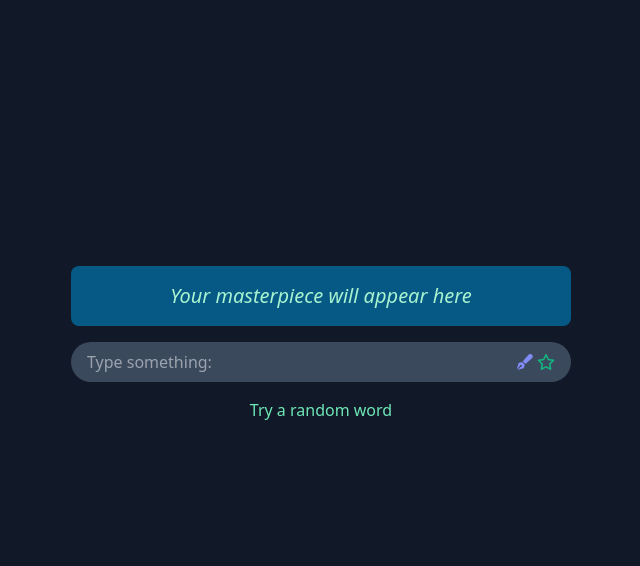
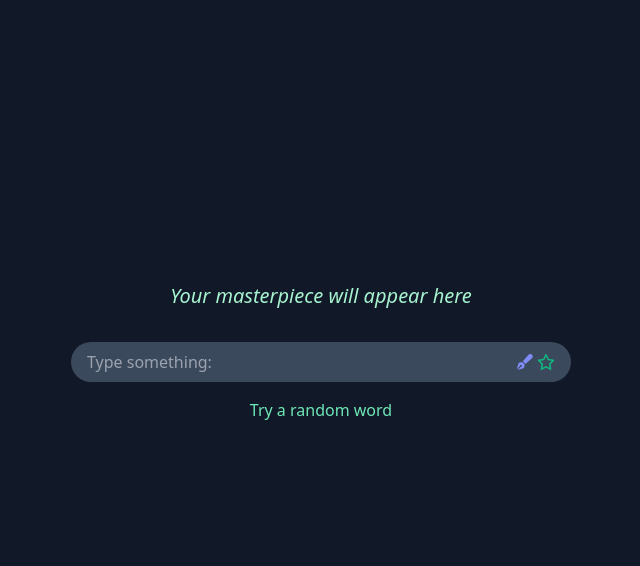
Before and after one commit to krushilnaik/final_project_kn, a Django app: page /generator in a window 1280 px wide. Shown: the part 56-622 px from the top of the page, without its empty margins (319-959 px from the left). Run offline with Django 3.2, Linux system fonts and the light colour scheme; the visitor is signed in with stand-in values (Sample User, id 1).

Commit message:
Styling tweaks

```diff
--- a/ascii_djenerator/templates/generator.html
+++ b/ascii_djenerator/templates/generator.html
@@ -1,7 +1,7 @@
 {% extends 'layouts/base.html' %}
 
 {% block content %}
-  <div class="flex justify-center bg-sky-800 rounded-lg min-w-[500px] w-fit m-auto">
+  <div class="flex justify-center rounded-lg min-w-[500px] w-fit m-auto">
     <div class="font-mono text-sm p-4">
       {% if art %}
         {% for line in art %}
--- a/static/css/output.css
+++ b/static/css/output.css
@@ -570,7 +570,7 @@ a:hover {
 }
 
 .bg {
-  color: dodgerblue;
+  color: rgba(30, 143, 255, 0.337);
 }
 
 .sr-only {
@@ -865,11 +865,6 @@ a:hover {
   border-color: rgb(209 213 219 / var(--tw-border-opacity));
 }
 
-.bg-sky-800 {
-  --tw-bg-opacity: 1;
-  background-color: rgb(7 89 133 / var(--tw-bg-opacity));
-}
-
 .bg-slate-600\/80 {
   background-color: rgb(71 85 105 / 0.8);
 }
--- a/static/css/styles.css
+++ b/static/css/styles.css
@@ -27,6 +27,6 @@
   }
 
   .bg {
-    color: dodgerblue;
+    color: rgba(30, 143, 255, 0.337);
   }
 }
```
